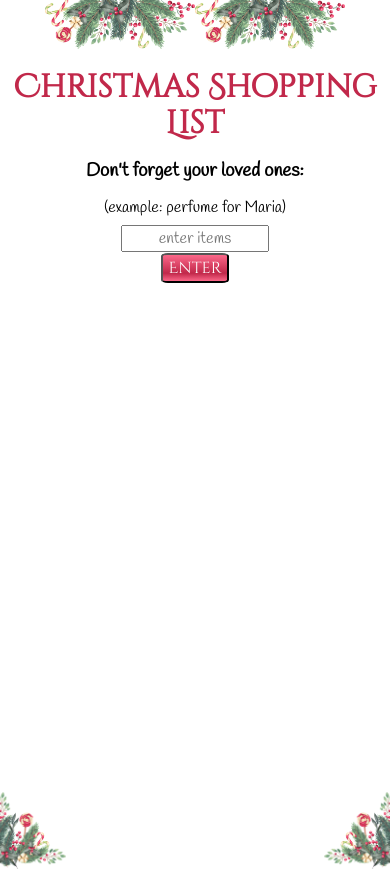
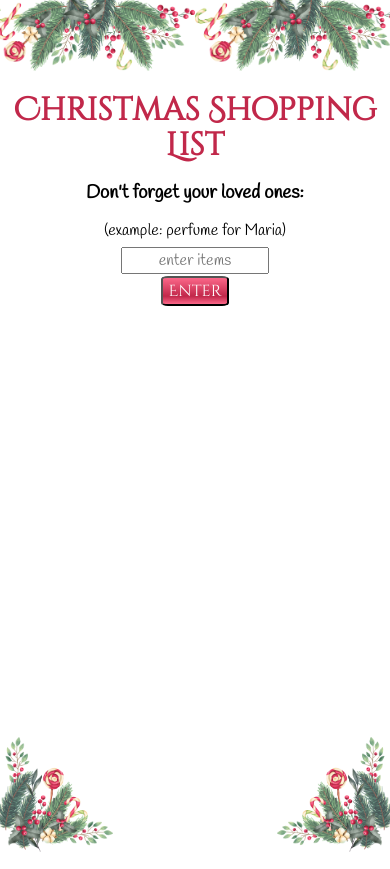
Before and after one commit to Nuity29/christmas_shopping_list, a plain HTML site: page index.html in a window 390 px wide. Drawn offline with Linux system fonts and the light colour scheme.

Commit message:
better responsive css

```diff
--- a/style.css
+++ b/style.css
@@ -67,7 +67,7 @@ button:hover{
 #bottom{
   display: flex;
   height: auto;
-  width: 100%;
+  width: 110%;
   position: absolute;
   bottom: -3%;
   flex-direction: row;
@@ -91,17 +91,46 @@ button:hover{
 .checked {
   text-decoration: line-through;
   text-decoration-color: #C1284A;
-  /* text-decoration-style: solid; */
+  text-decoration-style: solid;
 }
-/*
-@media screen and (min-width: 320px) and (max-width: 767px) and (orientation: landscape) {
-  html {
-    transform: rotate(-90deg);
-    transform-origin: left top;
-    width: 100vh;
-    overflow-x: hidden;
+
+@media only screen and (max-width: 600px) {
+  h1{
+    display: flex;
+    font-family: 'Cinzel Decorative', cursive;
+    margin-bottom: 3%;
+    color: #C1284A;
+    line-height: 110%;
+    text-align: center;
+    flex-direction: column;
+  }
+
+  .top{
+    height: auto;
+    width: 55%;
+    margin: -5% 0px 0px 0px;
+  }
+
+  #left{
+    height: auto;
+    width: 30%;
+    margin: 0% 0px 0px -1%;
+  }
+
+  #right{
+    height: auto;
+    width: 30%;
+    margin: 0% -1% 0px 0px;
+  }
+
+  #bottom{
+    display: flex;
+    height: auto;
+    width: 100%;
     position: absolute;
-    top: 100%;
-    left: 0;
+    bottom: -1%;
+    flex-direction: row;
+    justify-content: space-between;
+    align-items: flex-end;
   }
-} */
+}
```
